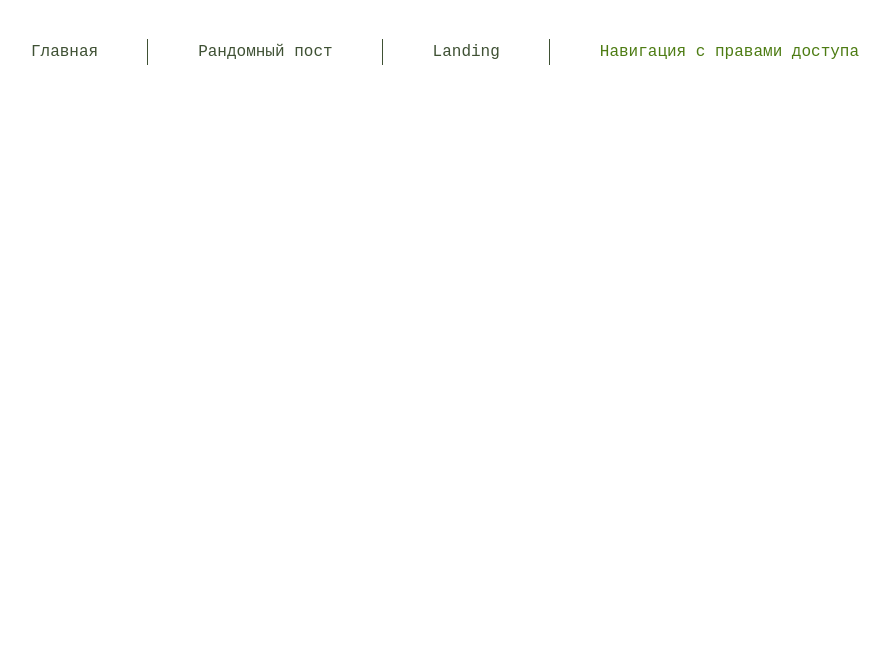
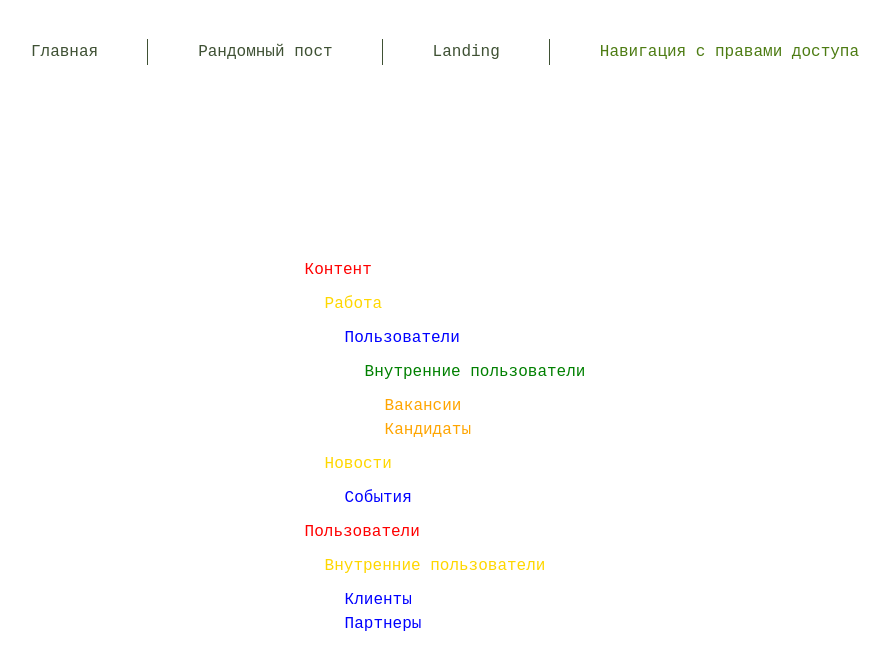
Before and after one commit to ksenia-ivanchenko/blog, a React (Vite) app: page /navigation in a window 1280 px wide. Shown: the top 670 px of the page, without its empty margins (195-1084 px from the left). Built offline with nearby package versions, Linux system fonts and the light colour scheme; no server answers.

Commit message:
L4-3 добавлены компонент и страница для отображения навигации

```diff
--- a/src/features/index.ts
+++ b/src/features/index.ts
@@ -1,3 +1,8 @@
 export { GetRandomPost } from './get-random-post';
 export { AlertInputText } from './alert-input-text';
-export { NavigationWithPermissions } from './navigation-with-permissions';
+export {
+  NavigationWithPermissions,
+  generateNavigationListWithPermissions,
+  navigationList,
+  checkHasUserPermission,
+} from './navigation-with-permissions';
--- a/src/features/navigation-with-permissions/const/navigation-list.ts
+++ b/src/features/navigation-with-permissions/const/navigation-list.ts
@@ -14,7 +14,19 @@ export const navigationList: Array<NavigationItem> = [
       {
         name: 'job',
         text: 'Работа',
-        children: [routes.vacancies, routes.candidates],
+        children: [
+          {
+            name: 'users',
+            text: 'Пользователи',
+            children: [
+              {
+                name: 'inner-users',
+                text: 'Внутренние пользователи',
+                children: [routes.vacancies, routes.candidates],
+              },
+            ],
+          },
+        ],
       },
       {
         name: 'news',
--- a/src/features/navigation-with-permissions/const/routes.ts
+++ b/src/features/navigation-with-permissions/const/routes.ts
@@ -34,6 +34,6 @@ export const routes: Record<string, Route> = {
     name: 'partners',
     pathname: 'partners',
     getLink: () => '/partners',
-    text: 'Клиенты',
+    text: 'Партнеры',
   },
 };
--- a/src/features/navigation-with-permissions/const/user-read-permissions.ts
+++ b/src/features/navigation-with-permissions/const/user-read-permissions.ts
@@ -4,4 +4,5 @@ export enum USER_READ_PERMISSIONS {
   'candidates',
   'clients',
   'partners',
+  'events',
 }
--- a/src/features/navigation-with-permissions/helpers/generate-navigation-list-with-permissions.ts
+++ b/src/features/navigation-with-permissions/helpers/generate-navigation-list-with-permissions.ts
@@ -5,7 +5,7 @@ import { isNavigationItems, isRoutes } from './type-guards';
 export const generateNavigationListWithPermissions = (
   navigationList: Array<NavigationItem>,
   checkPermission: (routeName: string) => boolean
-) => {
+): Array<NavigationItem> => {
   const permissions = [];
 
   for (const item of navigationList) {
--- a/src/features/navigation-with-permissions/index.ts
+++ b/src/features/navigation-with-permissions/index.ts
@@ -1 +1,4 @@
 export { NavigationWithPermissions } from './ui/navigation-with-permissions';
+export { generateNavigationListWithPermissions } from './helpers/generate-navigation-list-with-permissions';
+export { checkHasUserPermission } from './helpers/check-has-user-permission';
+export { navigationList } from './const/navigation-list';
--- a/src/features/navigation-with-permissions/ui/navigation-with-permissions.module.scss
+++ b/src/features/navigation-with-permissions/ui/navigation-with-permissions.module.scss
@@ -1 +1,33 @@
-// styles
+.navigation {
+  padding: 10px;
+  border: 1px solid #ccc;
+}
+
+.level_1 {
+  margin: 20px 0;
+  color: red;
+}
+
+.level_2 {
+  padding-left: 20px;
+  margin: 10px 0;
+  color: gold;
+}
+
+.level_3 {
+  padding-left: 20px;
+  margin: 10px 0;
+  color: blue;
+}
+
+.level_4 {
+  padding-left: 20px;
+  margin: 10px 0;
+  color: green;
+}
+
+.level_5 {
+  padding-left: 20px;
+  margin: 10px 0;
+  color: orange;
+}
--- a/src/features/navigation-with-permissions/ui/navigation-with-permissions.tsx
+++ b/src/features/navigation-with-permissions/ui/navigation-with-permissions.tsx
@@ -1,3 +1,29 @@
-export const NavigationWithPermissions = () => {
-  return <></>;
+import { NavigationItem } from '../const/navigation-list';
+import { Route } from '../const/routes';
+import styles from './navigation-with-permissions.module.scss';
+
+type NavigationWithPermissionsProps = {
+  items: Array<NavigationItem | Route>;
+  level?: number;
 };
+
+export const NavigationWithPermissions = ({
+  items,
+  level = 1,
+}: NavigationWithPermissionsProps) => {
+  return (
+    <div className={`${styles[`level_${level}`]}`}>
+      {items.map((item) => (
+        <div key={item.name}>
+          {item.text}
+          {'children' in item && item.children && (
+            <NavigationWithPermissions
+              items={item.children}
+              level={level + 1}
+            />
+          )}
+        </div>
+      ))}
+    </div>
+  );
+};
--- a/src/pages/navigation/ui/navigation-page.module.scss
+++ b/src/pages/navigation/ui/navigation-page.module.scss
@@ -1 +1,6 @@
-// styles
+.content {
+  display: flex;
+  align-items: center;
+  justify-content: center;
+  min-height: 100%;
+}
--- a/src/pages/navigation/ui/navigation-page.tsx
+++ b/src/pages/navigation/ui/navigation-page.tsx
@@ -1,5 +1,20 @@
-import { NavigationWithPermissions } from '@features';
+import {
+  checkHasUserPermission,
+  generateNavigationListWithPermissions,
+  navigationList,
+  NavigationWithPermissions,
+} from '@features';
+import styles from './navigation-page.module.scss';
 
 export const NavigationPage = () => {
-  return <NavigationWithPermissions />;
+  const navigationListWithPermission = generateNavigationListWithPermissions(
+    navigationList,
+    checkHasUserPermission
+  );
+
+  return (
+    <div className={styles.content}>
+      <NavigationWithPermissions items={navigationListWithPermission} />
+    </div>
+  );
 };
```
